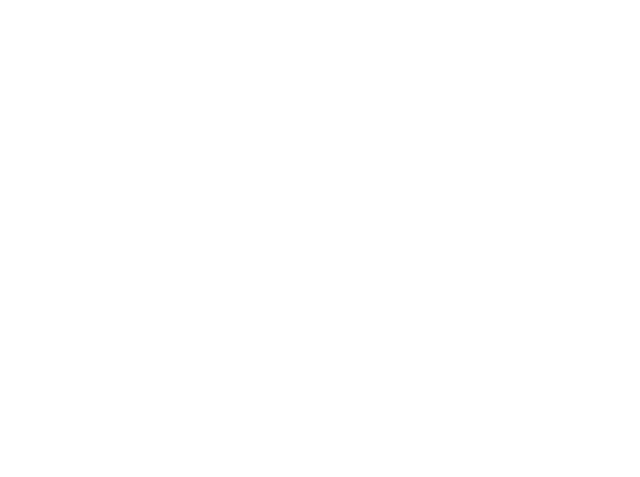
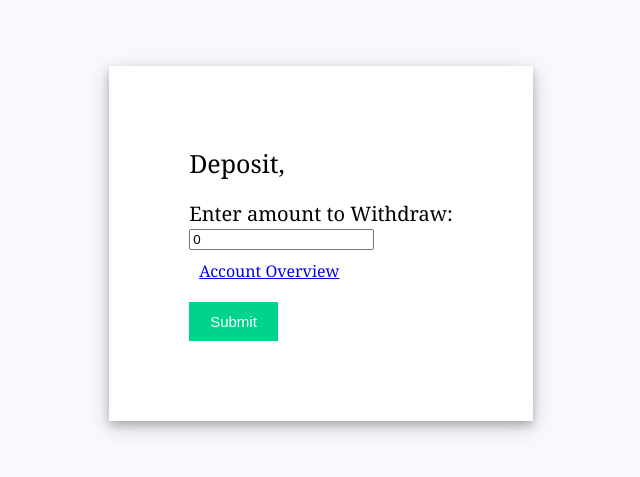
Before and after one commit to dcdemps/468project, a React (Create React App) app in the folder webui/: page /Withdraw in a window 1280 px wide. Before the commit this address had no page. Shown: the part 165-642 px from the top of the page, without its empty margins (319-959 px from the left). Built offline with nearby package versions, Linux system fonts and the light colour scheme.

Commit message:
Withdraw inital commit

```diff
--- a/webui/src/App.jsx
+++ b/webui/src/App.jsx
@@ -9,6 +9,7 @@
 import SignUp from "./SignUp/SignUp"
 import Account from "./AccountSummary/Account"
 import Deposit from "./Deposit/Deposit";
+import Withdraw from "./Withdraw/Withdraw";
 
 function App() {
 
@@ -20,6 +21,7 @@
           <Route path="/SignUp" element={<SignUp/>}/>
           <Route path="/Account" element={<Account/>}/>
           <Route path="/Deposit" element={<Deposit/>}/>
+          <Route path="/Withdraw" element={<Withdraw/>}/>
         </Routes>
     </Router>
   );
--- /dev/null
+++ b/webui/src/Withdraw/Withdraw.css
@@ -0,0 +1,31 @@
+.app {
+    font-family: sans-serif;
+    display: flex;
+    align-items: center;
+    justify-content: center;
+    flex-direction: column;
+    gap: 20px;
+    height: 100vh;
+    font-family: Cambria, Cochin, Georgia, Times, "Times New Roman", serif;
+    background-color: #f8f9fd;
+  }
+.title {
+    font-size: 25px;
+    margin-top:0px;
+}
+.account-summary {
+    background-color: white;
+    padding: 2rem;
+    box-shadow: 0 4px 8px 0 rgba(0, 0, 0, 0.2), 0 6px 20px 0 rgba(0, 0, 0, 0.19);
+  }
+  .login-form {
+    background-color: white;
+    padding: 5rem;
+
+    box-shadow: 0 4px 8px 0 rgba(0, 0, 0, 0.2), 0 6px 20px 0 rgba(0, 0, 0, 0.19);
+  }
+  .acc-title{
+    font-size: 20px;
+    margin-left:auto;
+
+  }
--- /dev/null
+++ b/webui/src/Withdraw/Withdraw.jsx
@@ -0,0 +1,70 @@
+import React from "react";
+import { Link } from "react-router-dom";
+import "./Withdraw.css";
+
+export default class Withdraw extends React.Component {
+  // States
+  constructor(props) {
+    super(props)
+    this.state = {
+      isSubmitted: false,
+      withdrawAmount: 0
+    };
+    this.handleChange = this.handleChange.bind(this)
+    this.handleSubmit= this.handleSubmit.bind(this)
+  }
+
+
+  //TODO: Change handleSubmit to interact with database
+
+  handleSubmit(event) {
+    //Prevent page reload
+    event.preventDefault();
+
+    console.log('Amount withdrawn: ' + this.state.withdrawAmount);
+    this.setState({ isSubmitted: true});
+
+
+  }
+
+  handleChange(event) {
+    this.setState({
+      [event.target.name]: event.target.value}
+    );
+  }
+
+  render() {
+    return (
+      <form onSubmit={this.handleSubmit}>
+        <div className="app">
+          <div className="login-form">
+
+            <div className = "title">
+              Deposit,
+            </div>
+
+            <div className = "acc-title">Enter amount to Withdraw: </div>
+
+            <div className = "saving-balance">
+              <input
+                name="withdrawAmount"
+                value={this.state.withdrawAmount}
+                onChange={this.handleChange}
+              />
+            </div>
+
+            <div className="sign-up-button">
+              <Link to={"/Account"}>
+                Account Overview
+              </Link>
+            </div>
+
+            <div className = "buttons">
+              <input type="submit" />
+            </div>
+          </div>
+        </div>
+      </form>
+    );
+  }
+};
```
